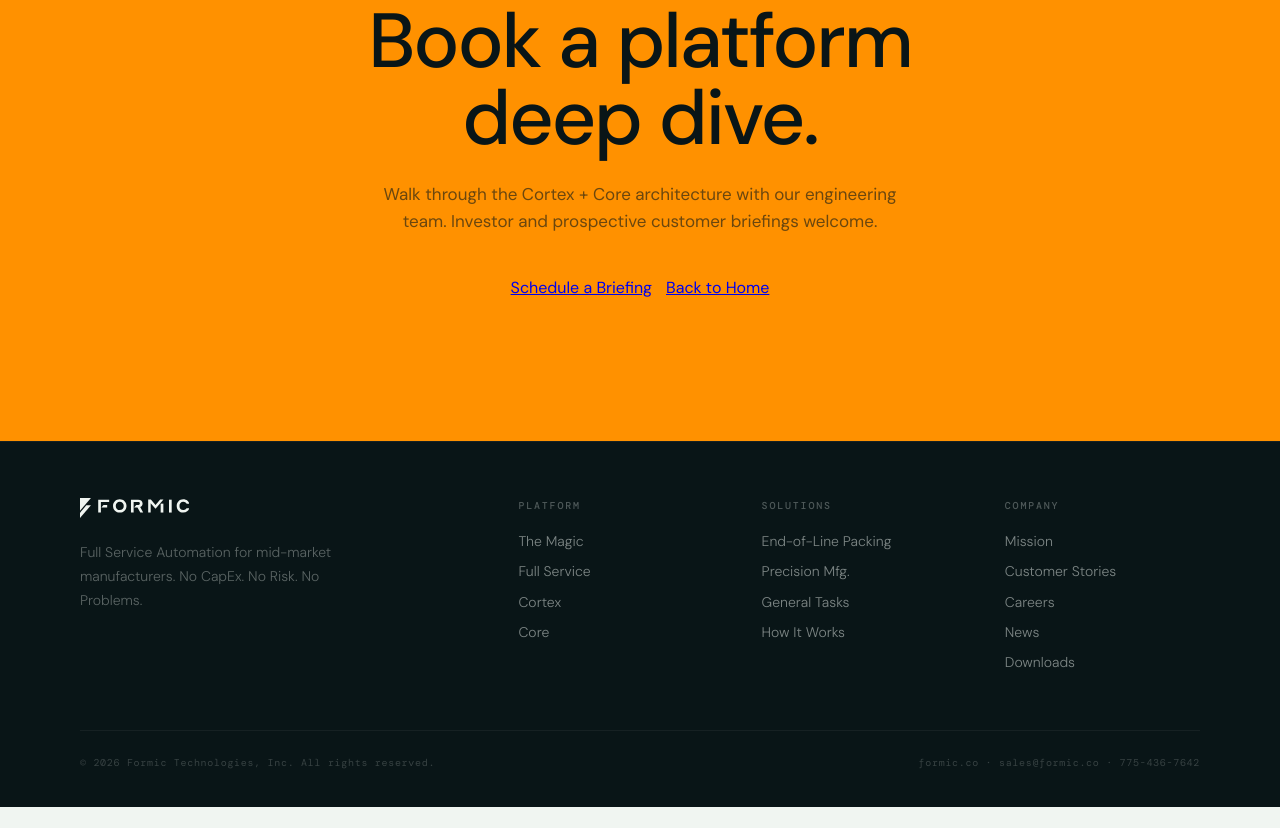
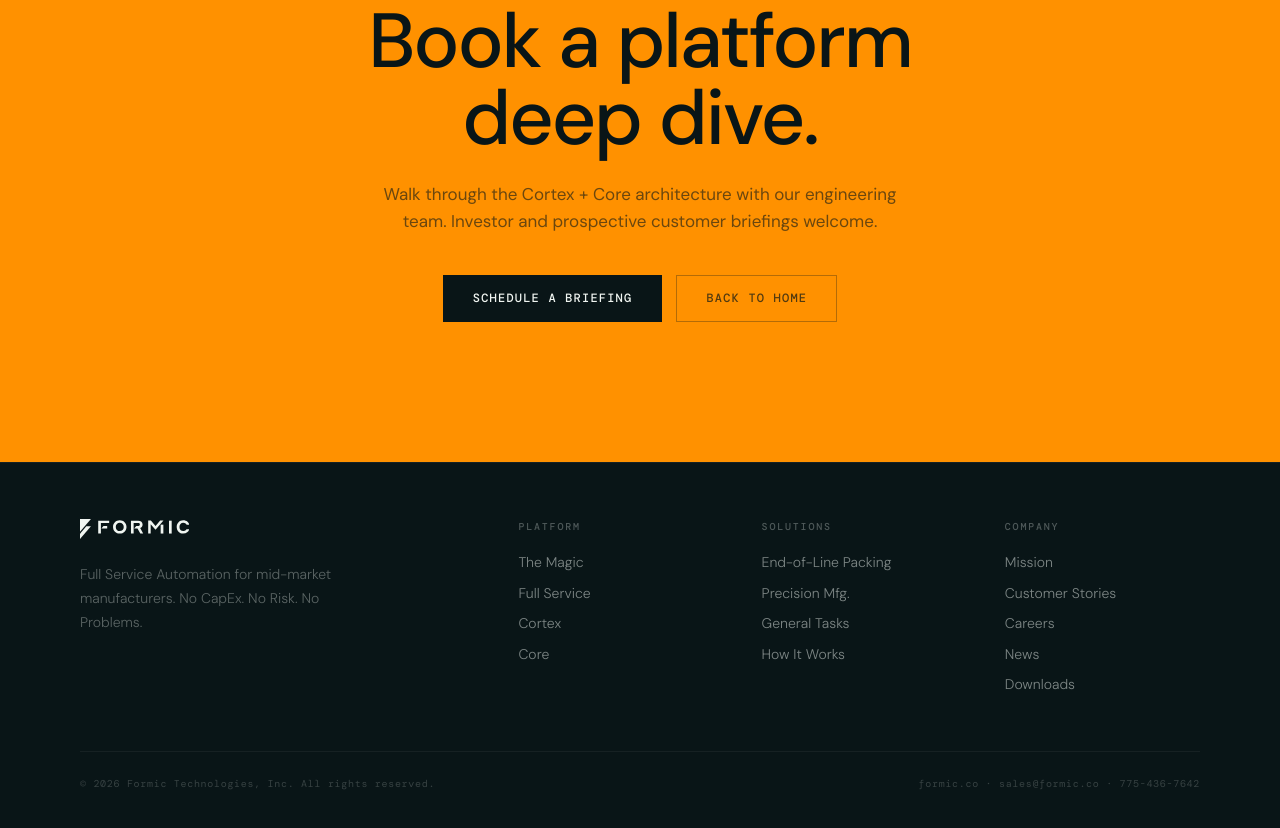
Before and after one commit to jquinn-Formic/Formic3.0, an Astro site: page /magic in a window 1280 px wide. Shown: the part 4197-5025 px from the top of the page. Before the commit the page ends 5004 px from the top, so only its background shows below. Built offline with nearby package versions, Linux system fonts and the light colour scheme; Astro itself is replaced by a stand-in of ours; a web font is replaced by a local one.

Commit message:
Move btn-ctadark/btn-ctawh styles to global formic.css so detail and Magic page CTAs render as buttons, not default links

```diff
--- a/public/formic.css
+++ b/public/formic.css
@@ -371,6 +371,12 @@
 .detail-cta h2{font-family:var(--sans);font-weight:500;font-size:clamp(48px,7vw,88px);line-height:1;letter-spacing:-.025em;color:var(--black);margin-bottom:32px}
 .detail-cta .btn-row{display:flex;gap:14px;justify-content:center;flex-wrap:wrap}
 
+/* Shared CTA button styles (used on home CTA, detail-cta, magic CTA, etc.) */
+.btn-ctadark{font-family:var(--mono);font-size:12px;font-weight:500;letter-spacing:.1em;text-transform:uppercase;color:var(--white);background:var(--black);padding:14px 30px;text-decoration:none;cursor:none;transition:opacity .2s;display:inline-block}
+.btn-ctadark:hover{opacity:.8}
+.btn-ctawh{font-family:var(--mono);font-size:12px;font-weight:500;letter-spacing:.1em;text-transform:uppercase;color:rgba(9,21,23,.7);border:1px solid rgba(9,21,23,.3);padding:13px 29px;text-decoration:none;cursor:none;transition:color .2s,border-color .2s;display:inline-block}
+.btn-ctawh:hover{color:var(--black);border-color:var(--black)}
+
 @media(max-width:900px){
   .detail-bc{padding:80px 24px 0}
   .detail-hero{padding:24px 24px 64px}
```
